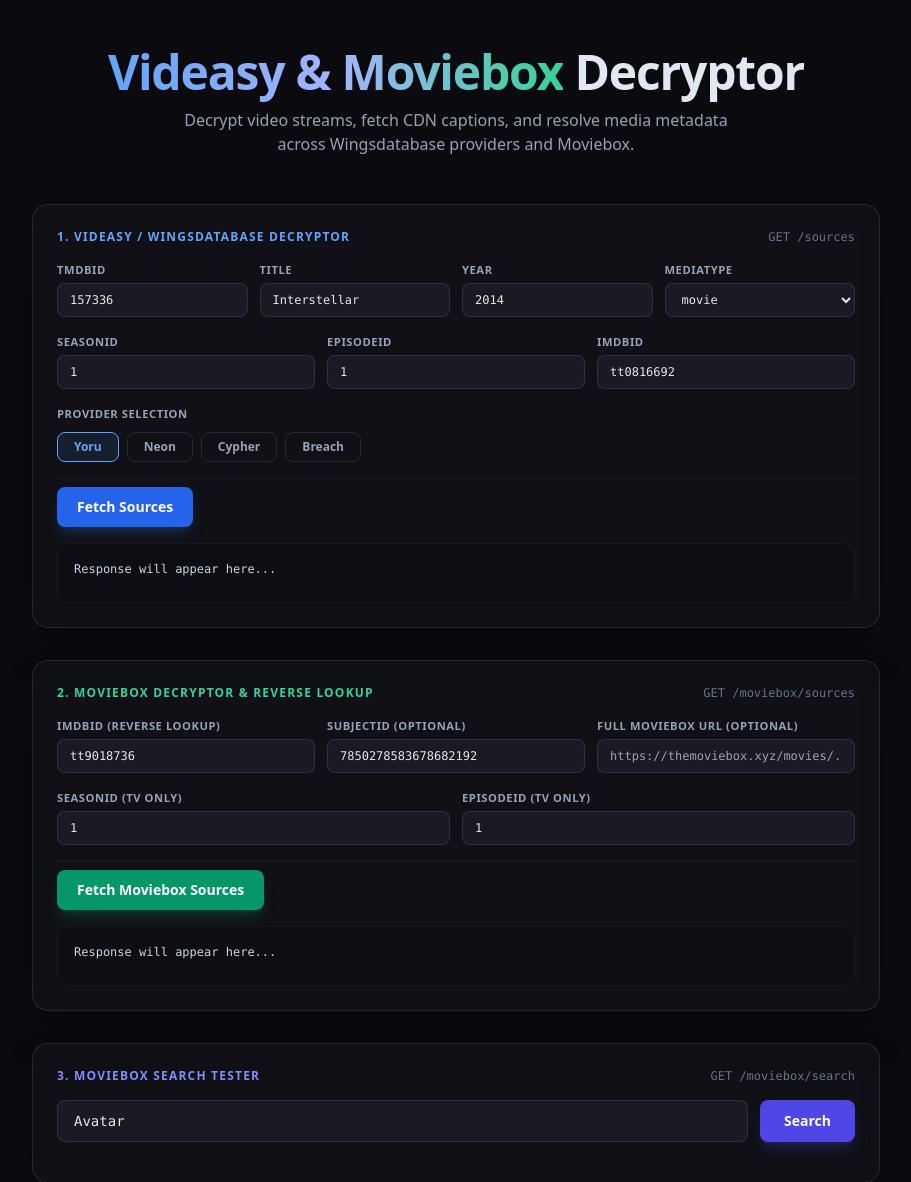
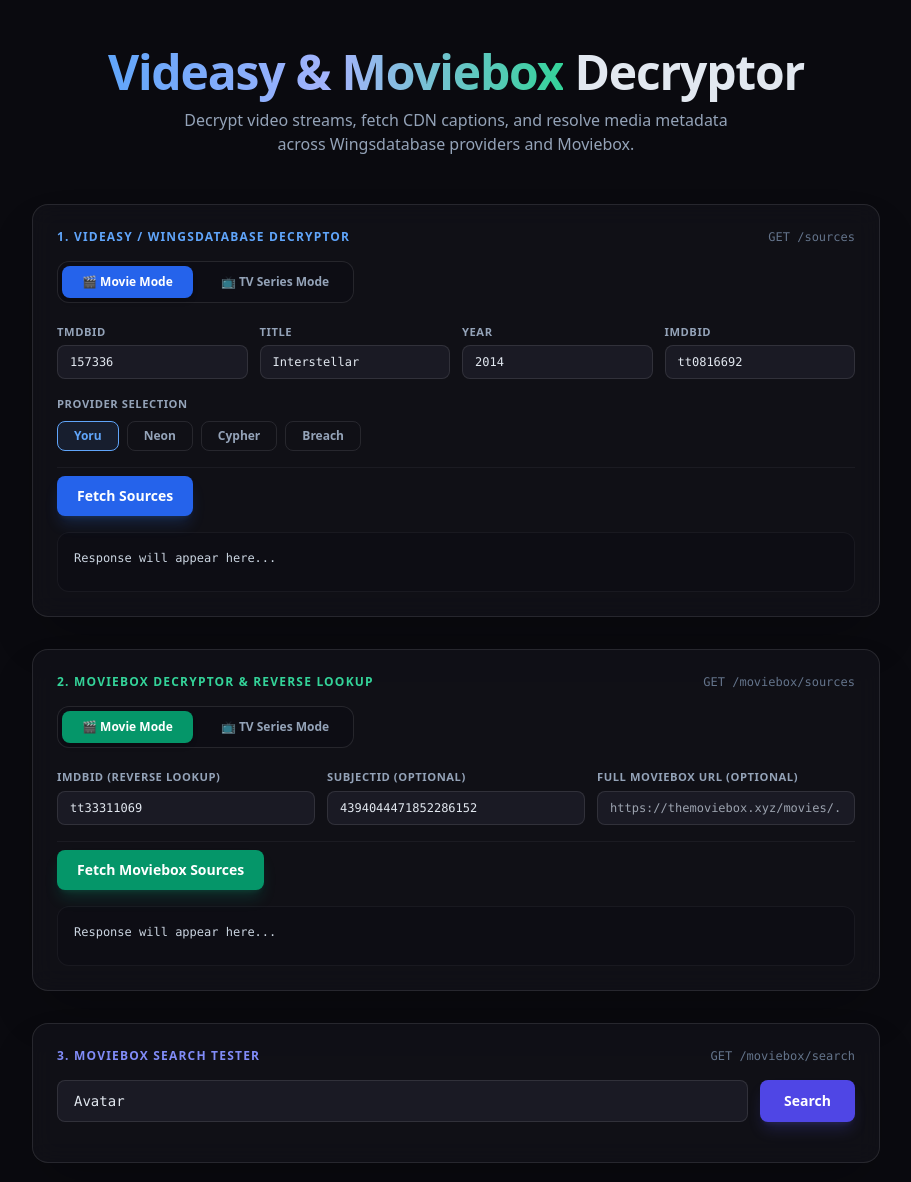
Before and after one commit to asmindev/amov-api, a FastAPI app: page / in a window 1280 px wide. Shown: the part 57-1239 px from the top of the page, without its empty margins (184-1095 px from the left). Run offline with FastAPI, Linux system fonts and the light colour scheme; some libraries are stand-ins or nearby versions.

Commit message:
feat(ui): redesign index landing page with explicit Movie vs TV Series mode toggles and badge indicators

```diff
--- a/videasy/features/player/templates/index.html
+++ b/videasy/features/player/templates/index.html
@@ -53,6 +53,16 @@
         <span class="text-xs text-slate-500 font-mono">GET /sources</span>
       </div>
 
+      <!-- Mode Selector: Movie vs TV -->
+      <div class="flex items-center gap-2 mb-5 p-1 bg-dark-900 border border-white/10 rounded-xl w-fit">
+        <button id="v-mode-movie" onclick="setVideasyMode('movie')" class="px-5 py-2 rounded-lg text-xs font-bold transition bg-blue-600 text-white shadow-md">
+          🎬 Movie Mode
+        </button>
+        <button id="v-mode-tv" onclick="setVideasyMode('tv')" class="px-5 py-2 rounded-lg text-xs font-bold transition text-slate-400 hover:text-white">
+          📺 TV Series Mode
+        </button>
+      </div>
+
       <div class="grid grid-cols-2 md:grid-cols-4 gap-3 mb-4">
         <div>
           <label class="block text-[0.7rem] uppercase tracking-wider text-slate-400 font-semibold mb-1">tmdbId</label>
@@ -67,26 +77,25 @@
           <input id="year" value="2014" class="w-full px-3 py-2 bg-dark-700 border border-white/10 rounded-lg text-slate-200 font-mono text-xs outline-none focus:border-blue-400 transition">
         </div>
         <div>
-          <label class="block text-[0.7rem] uppercase tracking-wider text-slate-400 font-semibold mb-1">mediaType</label>
-          <select id="type" class="w-full px-3 py-2 bg-dark-700 border border-white/10 rounded-lg text-slate-200 font-mono text-xs outline-none focus:border-blue-400 transition">
-            <option value="movie" selected>movie</option>
-            <option value="tv">tv</option>
-          </select>
+          <label class="block text-[0.7rem] uppercase tracking-wider text-slate-400 font-semibold mb-1">imdbId</label>
+          <input id="imdb" value="tt0816692" class="w-full px-3 py-2 bg-dark-700 border border-white/10 rounded-lg text-slate-200 font-mono text-xs outline-none focus:border-blue-400 transition">
         </div>
       </div>
 
-      <div class="grid grid-cols-3 gap-3 mb-4">
-        <div>
-          <label class="block text-[0.7rem] uppercase tracking-wider text-slate-400 font-semibold mb-1">seasonId</label>
-          <input id="season" value="1" class="w-full px-3 py-2 bg-dark-700 border border-white/10 rounded-lg text-slate-200 font-mono text-xs outline-none focus:border-blue-400 transition">
+      <!-- TV Series Season/Episode Fields (Shown when TV Mode is active) -->
+      <div id="v-tv-fields" style="display:none" class="p-3 bg-purple-950/20 border border-purple-500/20 rounded-xl mb-4">
+        <div class="text-[0.7rem] font-bold text-purple-300 uppercase tracking-wider mb-2 flex items-center gap-1.5">
+          <span>📺 TV Episode Selector</span>
         </div>
-        <div>
-          <label class="block text-[0.7rem] uppercase tracking-wider text-slate-400 font-semibold mb-1">episodeId</label>
-          <input id="episode" value="1" class="w-full px-3 py-2 bg-dark-700 border border-white/10 rounded-lg text-slate-200 font-mono text-xs outline-none focus:border-blue-400 transition">
-        </div>
-        <div>
-          <label class="block text-[0.7rem] uppercase tracking-wider text-slate-400 font-semibold mb-1">imdbId</label>
-          <input id="imdb" value="tt0816692" class="w-full px-3 py-2 bg-dark-700 border border-white/10 rounded-lg text-slate-200 font-mono text-xs outline-none focus:border-blue-400 transition">
+        <div class="grid grid-cols-2 gap-3">
+          <div>
+            <label class="block text-[0.7rem] uppercase tracking-wider text-purple-400 font-semibold mb-1">seasonId</label>
+            <input id="season" value="1" class="w-full px-3 py-2 bg-dark-700 border border-purple-500/30 rounded-lg text-slate-200 font-mono text-xs outline-none focus:border-purple-400 transition">
+          </div>
+          <div>
+            <label class="block text-[0.7rem] uppercase tracking-wider text-purple-400 font-semibold mb-1">episodeId</label>
+            <input id="episode" value="1" class="w-full px-3 py-2 bg-dark-700 border border-purple-500/30 rounded-lg text-slate-200 font-mono text-xs outline-none focus:border-purple-400 transition">
+          </div>
         </div>
       </div>
 
@@ -117,14 +126,24 @@
         <span class="text-xs text-slate-500 font-mono">GET /moviebox/sources</span>
       </div>
 
+      <!-- Mode Selector for Moviebox: Movie vs TV -->
+      <div class="flex items-center gap-2 mb-5 p-1 bg-dark-900 border border-white/10 rounded-xl w-fit">
+        <button id="mb-mode-movie" onclick="setMovieboxMode('movie')" class="px-5 py-2 rounded-lg text-xs font-bold transition bg-emerald-600 text-white shadow-md">
+          🎬 Movie Mode
+        </button>
+        <button id="mb-mode-tv" onclick="setMovieboxMode('tv')" class="px-5 py-2 rounded-lg text-xs font-bold transition text-slate-400 hover:text-white">
+          📺 TV Series Mode
+        </button>
+      </div>
+
       <div class="grid grid-cols-1 md:grid-cols-3 gap-3 mb-4">
         <div>
           <label class="block text-[0.7rem] uppercase tracking-wider text-slate-400 font-semibold mb-1">imdbId (Reverse Lookup)</label>
-          <input id="mb-imdb" value="tt9018736" placeholder="tt9018736" class="w-full px-3 py-2 bg-dark-700 border border-white/10 rounded-lg text-slate-200 font-mono text-xs outline-none focus:border-emerald-400 transition">
+          <input id="mb-imdb" value="tt33311069" placeholder="tt33311069" class="w-full px-3 py-2 bg-dark-700 border border-white/10 rounded-lg text-slate-200 font-mono text-xs outline-none focus:border-emerald-400 transition">
         </div>
         <div>
           <label class="block text-[0.7rem] uppercase tracking-wider text-slate-400 font-semibold mb-1">subjectId (Optional)</label>
-          <input id="mb-subject" value="7850278583678682192" placeholder="7850278583678682192" class="w-full px-3 py-2 bg-dark-700 border border-white/10 rounded-lg text-slate-200 font-mono text-xs outline-none focus:border-emerald-400 transition">
+          <input id="mb-subject" value="4394044471852286152" placeholder="4394044471852286152" class="w-full px-3 py-2 bg-dark-700 border border-white/10 rounded-lg text-slate-200 font-mono text-xs outline-none focus:border-emerald-400 transition">
         </div>
         <div>
           <label class="block text-[0.7rem] uppercase tracking-wider text-slate-400 font-semibold mb-1">Full Moviebox URL (Optional)</label>
@@ -132,14 +151,20 @@
         </div>
       </div>
 
-      <div class="grid grid-cols-2 gap-3 mb-4">
-        <div>
-          <label class="block text-[0.7rem] uppercase tracking-wider text-slate-400 font-semibold mb-1">seasonId (TV Only)</label>
-          <input id="mb-season" value="1" class="w-full px-3 py-2 bg-dark-700 border border-white/10 rounded-lg text-slate-200 font-mono text-xs outline-none focus:border-emerald-400 transition">
+      <!-- TV Series Season/Episode Fields (Shown when TV Mode is active) -->
+      <div id="mb-tv-fields" style="display:none" class="p-3 bg-emerald-950/20 border border-emerald-500/20 rounded-xl mb-4">
+        <div class="text-[0.7rem] font-bold text-emerald-300 uppercase tracking-wider mb-2 flex items-center gap-1.5">
+          <span>📺 Moviebox TV Episode Selector</span>
         </div>
-        <div>
-          <label class="block text-[0.7rem] uppercase tracking-wider text-slate-400 font-semibold mb-1">episodeId (TV Only)</label>
-          <input id="mb-episode" value="1" class="w-full px-3 py-2 bg-dark-700 border border-white/10 rounded-lg text-slate-200 font-mono text-xs outline-none focus:border-emerald-400 transition">
+        <div class="grid grid-cols-2 gap-3">
+          <div>
+            <label class="block text-[0.7rem] uppercase tracking-wider text-emerald-400 font-semibold mb-1">seasonId</label>
+            <input id="mb-season" value="1" class="w-full px-3 py-2 bg-dark-700 border border-emerald-500/30 rounded-lg text-slate-200 font-mono text-xs outline-none focus:border-emerald-400 transition">
+          </div>
+          <div>
+            <label class="block text-[0.7rem] uppercase tracking-wider text-emerald-400 font-semibold mb-1">episodeId</label>
+            <input id="mb-episode" value="1" class="w-full px-3 py-2 bg-dark-700 border border-emerald-500/30 rounded-lg text-slate-200 font-mono text-xs outline-none focus:border-emerald-400 transition">
+          </div>
         </div>
       </div>
 
@@ -200,6 +225,64 @@
 
   <script>
     let activeProvider = "Yoru";
+    let videasyMode = "movie";
+    let movieboxMode = "movie";
+
+    function setVideasyMode(mode) {
+      videasyMode = mode;
+      const movieBtn = document.getElementById('v-mode-movie');
+      const tvBtn = document.getElementById('v-mode-tv');
+      const tvFields = document.getElementById('v-tv-fields');
+
+      if (mode === 'movie') {
+        movieBtn.className = 'px-5 py-2 rounded-lg text-xs font-bold transition bg-blue-600 text-white shadow-md';
+        tvBtn.className = 'px-5 py-2 rounded-lg text-xs font-bold transition text-slate-400 hover:text-white';
+        tvFields.style.display = 'none';
+
+        document.getElementById('tmdb').value = '157336';
+        document.getElementById('title').value = 'Interstellar';
+        document.getElementById('year').value = '2014';
+        document.getElementById('imdb').value = 'tt0816692';
+      } else {
+        tvBtn.className = 'px-5 py-2 rounded-lg text-xs font-bold transition bg-purple-600 text-white shadow-md';
+        movieBtn.className = 'px-5 py-2 rounded-lg text-xs font-bold transition text-slate-400 hover:text-white';
+        tvFields.style.display = 'block';
+
+        document.getElementById('tmdb').value = '1396';
+        document.getElementById('title').value = 'Breaking Bad';
+        document.getElementById('year').value = '2008';
+        document.getElementById('season').value = '1';
+        document.getElementById('episode').value = '1';
+        document.getElementById('imdb').value = 'tt0903747';
+      }
+    }
+
+    function setMovieboxMode(mode) {
+      movieboxMode = mode;
+      const movieBtn = document.getElementById('mb-mode-movie');
+      const tvBtn = document.getElementById('mb-mode-tv');
+      const tvFields = document.getElementById('mb-tv-fields');
+
+      if (mode === 'movie') {
+        movieBtn.className = 'px-5 py-2 rounded-lg text-xs font-bold transition bg-emerald-600 text-white shadow-md';
+        tvBtn.className = 'px-5 py-2 rounded-lg text-xs font-bold transition text-slate-400 hover:text-white';
+        tvFields.style.display = 'none';
+
+        document.getElementById('mb-imdb').value = 'tt33311069';
+        document.getElementById('mb-subject').value = '4394044471852286152';
+        document.getElementById('mb-url').value = '';
+      } else {
+        tvBtn.className = 'px-5 py-2 rounded-lg text-xs font-bold transition bg-purple-600 text-white shadow-md';
+        movieBtn.className = 'px-5 py-2 rounded-lg text-xs font-bold transition text-slate-400 hover:text-white';
+        tvFields.style.display = 'block';
+
+        document.getElementById('mb-imdb').value = 'tt9018736';
+        document.getElementById('mb-subject').value = '7850278583678682192';
+        document.getElementById('mb-season').value = '1';
+        document.getElementById('mb-episode').value = '1';
+        document.getElementById('mb-url').value = '';
+      }
+    }
 
     document.querySelectorAll('.prov-btn').forEach(btn => {
       btn.addEventListener('click', () => {
@@ -237,7 +320,7 @@
       const tmdb = document.getElementById('tmdb').value.trim();
       const title = document.getElementById('title').value.trim();
       const year = document.getElementById('year').value.trim();
-      const type = document.getElementById('type').value;
+      const type = videasyMode;
       const season = document.getElementById('season').value.trim() || '1';
       const episode = document.getElementById('episode').value.trim() || '1';
       const imdb = document.getElementById('imdb').value.trim();
@@ -312,8 +395,7 @@
         ...(imdbVal && { imdbId: imdbVal }),
         ...(subjectVal && { subjectId: subjectVal }),
         ...(urlVal && { url: urlVal }),
-        seasonId: season,
-        episodeId: episode
+        ...(movieboxMode === 'tv' && { seasonId: season, episodeId: episode })
       });
 
       const url = '/moviebox/sources?' + params.toString();
@@ -337,7 +419,8 @@
           const sourcesList = data.sources || data.data?.sources || [];
           const subsList = data.subtitles || data.data?.subtitles || [];
           const metaTitle = data.meta?.title ? (data.meta.title + ' • ') : '';
-          statusDiv.innerHTML = '✓ Moviebox — ' + metaTitle + sourcesList.length + ' source(s), ' + subsList.length + ' subtitle(s)';
+          const typeBadge = data.meta?.mediaType === 'tv' ? '📺 TV' : '🎬 Movie';
+          statusDiv.innerHTML = '✓ Moviebox (' + typeBadge + ') — ' + metaTitle + sourcesList.length + ' source(s), ' + subsList.length + ' subtitle(s)';
           if (sourcesList.length > 0) {
             lastMbSources = sourcesList;
             lastMbSubs = subsList;
@@ -373,22 +456,32 @@
         const resp = await fetch('/moviebox/search?q=' + encodeURIComponent(q));
         const data = await resp.json();
         if (resp.ok && data.results) {
-          statusDiv.innerHTML = '<span class="text-xs text-emerald-400">Found ' + data.results.length + ' item(s)</span>';
+          statusDiv.innerHTML = '<span class="text-xs text-emerald-400 font-bold">Found ' + data.results.length + ' item(s)</span>';
           data.results.forEach(item => {
+            const isTv = item.subjectType === 2;
             const card = document.createElement('div');
-            card.className = 'p-3 bg-dark-900 border border-white/5 rounded-xl flex items-center justify-between text-xs hover:border-indigo-400/50 transition cursor-pointer';
+            card.className = `p-3 bg-dark-900 border ${isTv ? 'border-purple-500/20 hover:border-purple-400' : 'border-blue-500/20 hover:border-blue-400'} rounded-xl flex items-center justify-between text-xs transition cursor-pointer`;
             card.onclick = () => {
               document.getElementById('mb-subject').value = item.subjectId;
               document.getElementById('mb-imdb').value = '';
               document.getElementById('mb-url').value = '';
+              setMovieboxMode(isTv ? 'tv' : 'movie');
               fetchMoviebox();
             };
+            const typeBadge = isTv
+              ? '<span class="px-2 py-0.5 bg-purple-500/20 text-purple-300 border border-purple-500/30 rounded font-bold text-[0.65rem] tracking-wider">📺 TV SHOW</span>'
+              : '<span class="px-2 py-0.5 bg-blue-500/20 text-blue-300 border border-blue-500/30 rounded font-bold text-[0.65rem] tracking-wider">🎬 MOVIE</span>';
+
             card.innerHTML = `
               <div>
-                <div class="font-bold text-white">${item.title} (${item.year || 'N/A'})</div>
-                <div class="text-slate-500 font-mono text-[0.7rem]">${item.genre} • Rating: ${item.imdbRating || 'N/A'}</div>
+                <div class="font-bold text-white flex items-center gap-2 mb-0.5">
+                  ${typeBadge}
+                  <span>${item.title}</span>
+                  <span class="text-slate-400 font-normal">(${item.year || 'N/A'})</span>
+                </div>
+                <div class="text-slate-400 font-mono text-[0.7rem]">${item.genre || 'General'} • IMDb: ${item.imdbRating || 'N/A'}</div>
               </div>
-              <span class="px-2 py-1 bg-indigo-500/10 text-indigo-300 border border-indigo-500/20 rounded font-mono text-[0.7rem]">Test</span>
+              <span class="px-2.5 py-1 bg-white/5 hover:bg-white/10 text-white rounded font-mono text-[0.7rem] transition">Test Stream</span>
             `;
             resultsDiv.appendChild(card);
           });
```
